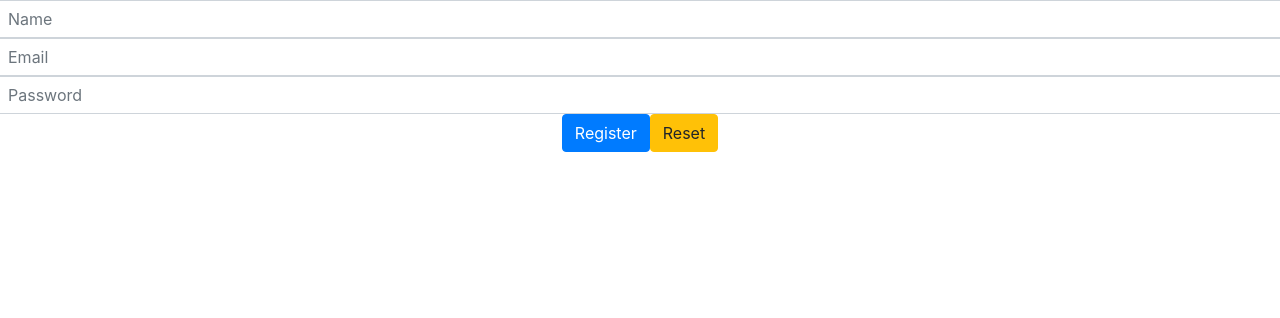
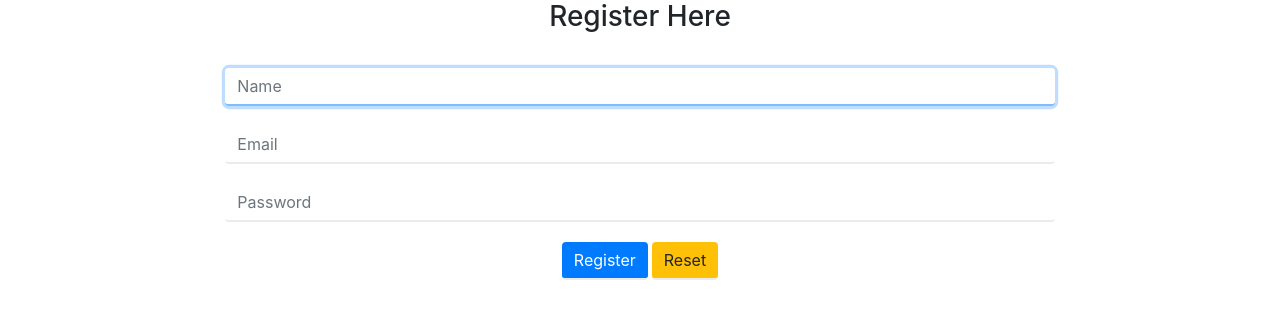
Before and after one commit to ihajhasa/Media_Angular_Crtification, an Angular app in the folder Media/: page /register in a window 1280 px wide. Shown: the top 318 px of the page. Built offline with nearby package versions, Linux system fonts and the light colour scheme.

Commit message:
Implemented Registration (NO SUBMISSION)

```diff
--- a/Media/src/app/components/register/register.component.css
+++ b/Media/src/app/components/register/register.component.css
@@ -0,0 +1,8 @@
+input {
+    border: none;
+    border-bottom: 2px solid #EBEBEB;
+}
+
+input {
+    margin: 2px;
+}
--- a/Media/src/app/components/register/register.component.html
+++ b/Media/src/app/components/register/register.component.html
@@ -1,17 +1,27 @@
+<div class="d-flex justify-content-center">
+    <div class="title">
+        <h3>Register Here</h3>
+    </div>
+</div>
+<br />
+<div class="d-flex justify-content-center">
+
+    <div class="col-md-8 col-lg-8 order-md-2 col-lg-2">
         <form [formGroup]="regForm" (ngSubmit)="onSubmit()">
-    <div class="form-row">
+            <div class="form-row form-group">
                 <input  type="text"
                         name="name"
                         formControlName="name"
                         class="form-control"
                         placeholder="Name"
-                [ngClass] = "{'is-invalid': submitted && controls.name.errors}" />
+                        [ngClass] = "{'is-invalid': submitted && controls.name.errors}"
+                        autofocus/>
                 <div *ngIf="submitted && controls.name.errors">
                     <div *ngIf="controls.name.errors.required">Name is required.</div>
                 </div>
             </div>
 
-    <div class="form-row">
+            <div class="form-row form-group">
                 <input  type="text"
                         name="email"
                         formControlName="email"
@@ -23,7 +33,7 @@
                 </div>
             </div>
 
-    <div class="form-row">
+            <div class="form-row form-group">
                 <input  type="password"
                         name="password"
                         formControlName="password"
@@ -40,5 +50,8 @@
                 <input type="reset" value="Reset" class="btn btn-warning">
             </div>
 
+        </form>
+    </div>
 
-</form>
+
+</div>
```
Lines whose indentation alone changed are shown as unchanged.
